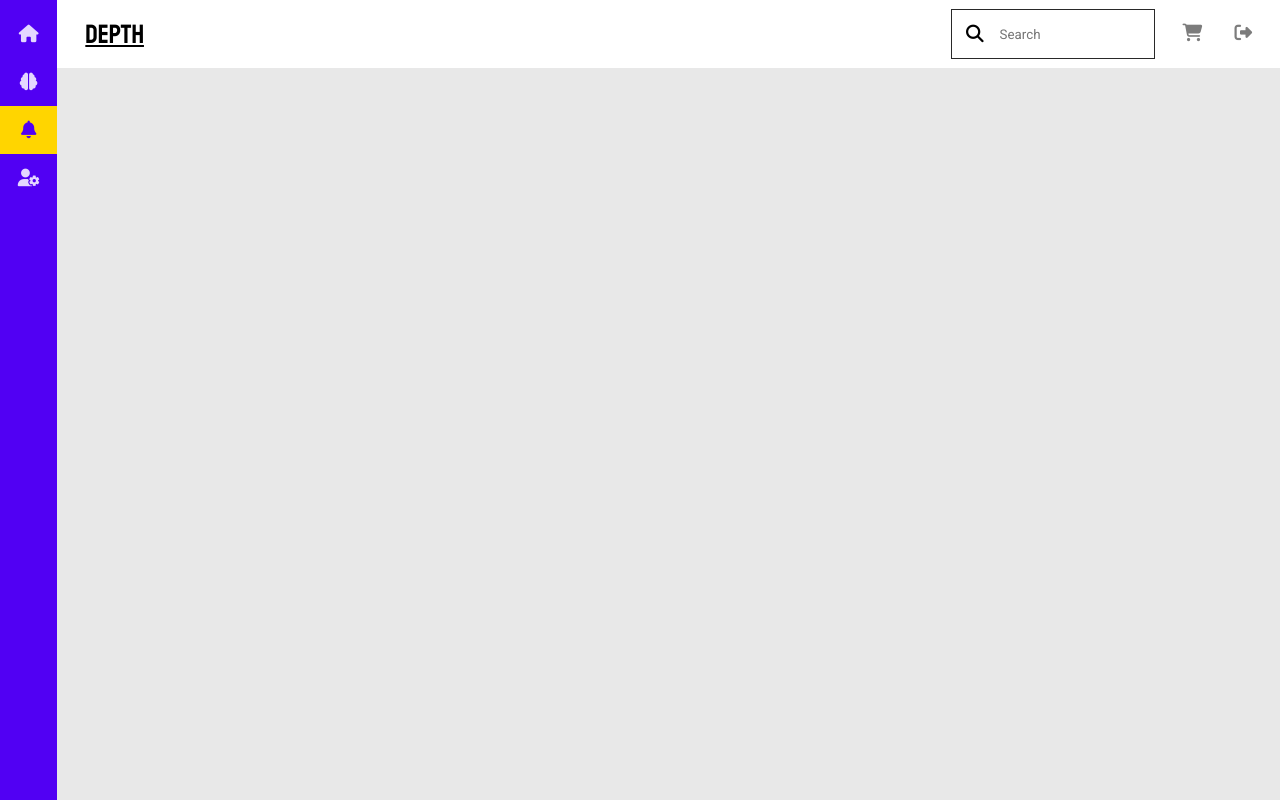
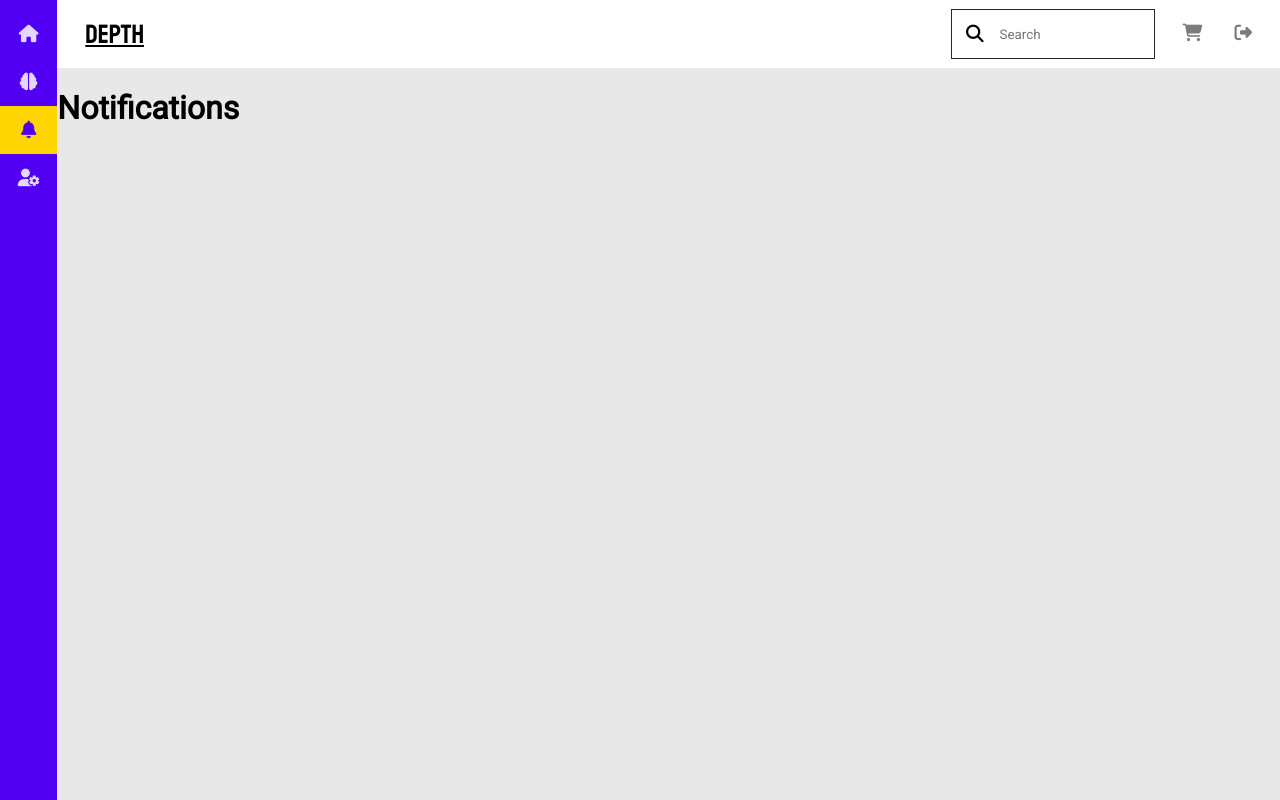
Before and after one commit to naberin/oracle.cloud.native.mooc-frontend, a React (Create React App) app: page /notifications in a window 1280 px wide. Built offline with nearby package versions, Linux system fonts and the light colour scheme.

Commit message:
Added different routes and pages connected to App

```diff
--- a/src/pages/App/App.js
+++ b/src/pages/App/App.js
@@ -4,6 +4,9 @@ import {Routes, Route} from "react-router-dom";
 import AppHeader from "../../components/header/header";
 import Sidebar from "../../components/sidebar/sidebar";
 import DashboardPage from "../../pages/DashboardPage";
+import CoursesPage from "../../pages/CoursesPage";
+import PreferencesPage  from "../../pages/PreferencesPage";
+import NotificationsPage  from "../../pages/NotificationsPage";
 
 function App() {
   return (
@@ -13,9 +16,15 @@ function App() {
         <main className={"flex flex-col"}>
             <AppHeader title="Depth"/>
 
-            <Routes>
-                <Route path="/" element={<DashboardPage/>}/>
-            </Routes>
+            <div className={"page flex-grow-9"}>
+                <Routes>
+                    <Route path="/" element={<DashboardPage/>}/>
+                    <Route path="/learn"  element={<CoursesPage/>}/>
+                    <Route path="/notifications"  element={<NotificationsPage/>}/>
+                    <Route path="/preferences"  element={<PreferencesPage/>}/>
+                </Routes>
+            </div>
+
         </main>
 
     </div>
--- /dev/null
+++ b/src/pages/CoursesPage.js
@@ -0,0 +1,24 @@
+import React from "react";
+
+export default class Page extends React.Component {
+
+    constructor(props) {
+        super(props);
+        this.state = {}
+    }
+
+    render() {
+
+        return (
+
+            <div className="page page-dashboard flex flex-row">
+                <div id="dashboard" className="flex flex-col flex-grow-6">
+                    <h1>My Courses</h1>
+                </div>
+                <div id="content" className="flex flex-col">
+                </div>
+            </div>
+
+        );
+    }
+}
--- /dev/null
+++ b/src/pages/NotificationsPage.js
@@ -0,0 +1,24 @@
+import React from "react";
+
+export default class Page extends React.Component {
+
+    constructor(props) {
+        super(props);
+        this.state = {}
+    }
+
+    render() {
+
+        return (
+
+            <div className="page page-dashboard flex flex-row">
+                <div id="notifications" className="flex flex-col flex-grow-6">
+                    <h1>Notifications</h1>
+                </div>
+                <div id="news-content" className="flex flex-col">
+                </div>
+            </div>
+
+        );
+    }
+}
--- /dev/null
+++ b/src/pages/PreferencesPage.js
@@ -0,0 +1,24 @@
+import React from "react";
+
+export default class Page extends React.Component {
+
+    constructor(props) {
+        super(props);
+        this.state = {}
+    }
+
+    render() {
+
+        return (
+
+            <div className="page page-dashboard flex flex-row">
+                <div id="dashboard" className="flex flex-col flex-grow-6">
+                    <h1>My Preferences</h1>
+                </div>
+                <div id="content" className="flex flex-col">
+                </div>
+            </div>
+
+        );
+    }
+}
```
